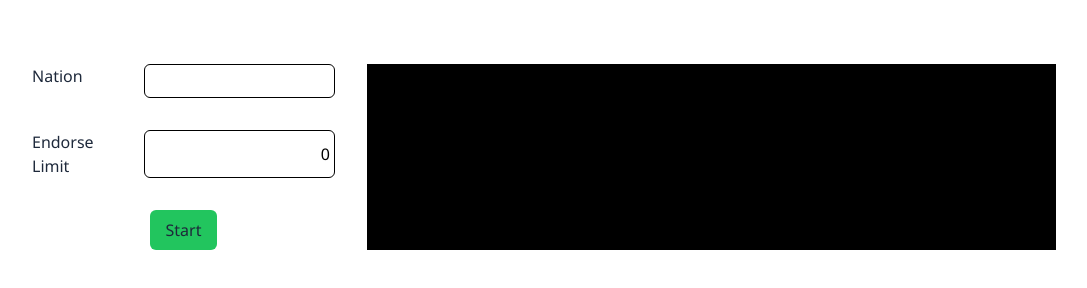
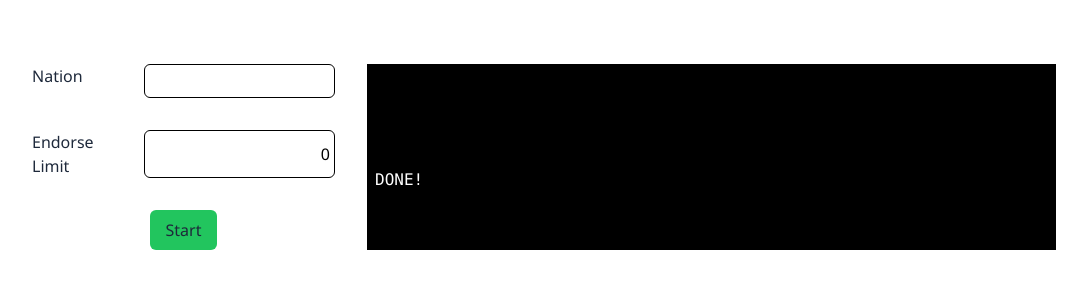
Before and after one commit to Kractero/hare, a SvelteKit app: page /tools/endotart in a window 1280 px wide. Shown: the part 316-604 px from the top of the page, without its empty margins (112-1199 px from the left). Built offline with nearby package versions, Linux system fonts and the light colour scheme.

Commit message:
Update +page.svelte

```diff
--- a/src/routes/tools/endotart/+page.svelte
+++ b/src/routes/tools/endotart/+page.svelte
@@ -5,6 +5,8 @@
 	let progress: string[] = [];
 	let main = '';
 	let limit = 0;
+        let totalProgress = 0; // To keep track of the total progress
+        let currentProgress = 0; // To keep track of the current progress
     onMount(() => {
 		limit = Number(localStorage.getItem('stationEndotartLimit')) || 0;
 		main = localStorage.getItem('stationEndotartNation') || '';
@@ -28,12 +30,14 @@
 		const xml2 = parser.parse(text2);
         const regionalWA = xml2.REGION.UNNATIONS.split(',')
         for (let i = 0; i < regionalWA.length; i++) {
+            currentProgress = i + 1;
             await sleep(700);
             const response = await fetch(`https://www.nationstates.net/cgi-bin/api.cgi?nation=${regionalWA[i]}&q=endorsements+name`, {
                 headers: {
                     'User-Agent': main
                 }
             });
+            totalProgress = regionalWA.length;
             const text = await response.text();
             const xml = parser.parse(text)
             const endorsers = xml.NATION.ENDORSEMENTS.split(',');
@@ -92,5 +96,12 @@
                 {/if}
             {/each}
 		{/if}
+                <!-- Display progress and "DONE!" message -->
+		{#if currentProgress > 0 && currentProgress <= totalProgress}
+		  <p>{currentProgress}/{totalProgress}</p>
+		{/if}
+		{#if currentProgress === totalProgress}
+		  <p>DONE!</p>
+		{/if}
     </pre>
 </div>
```
